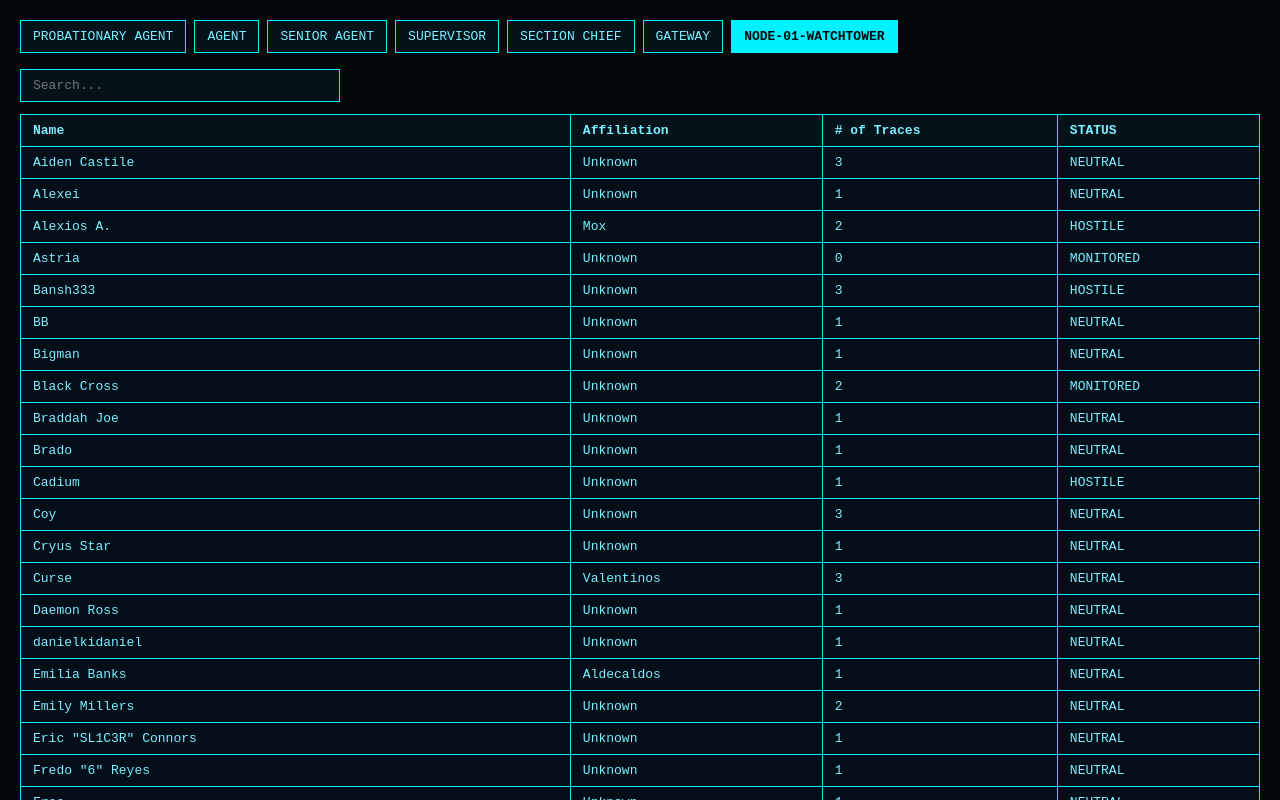
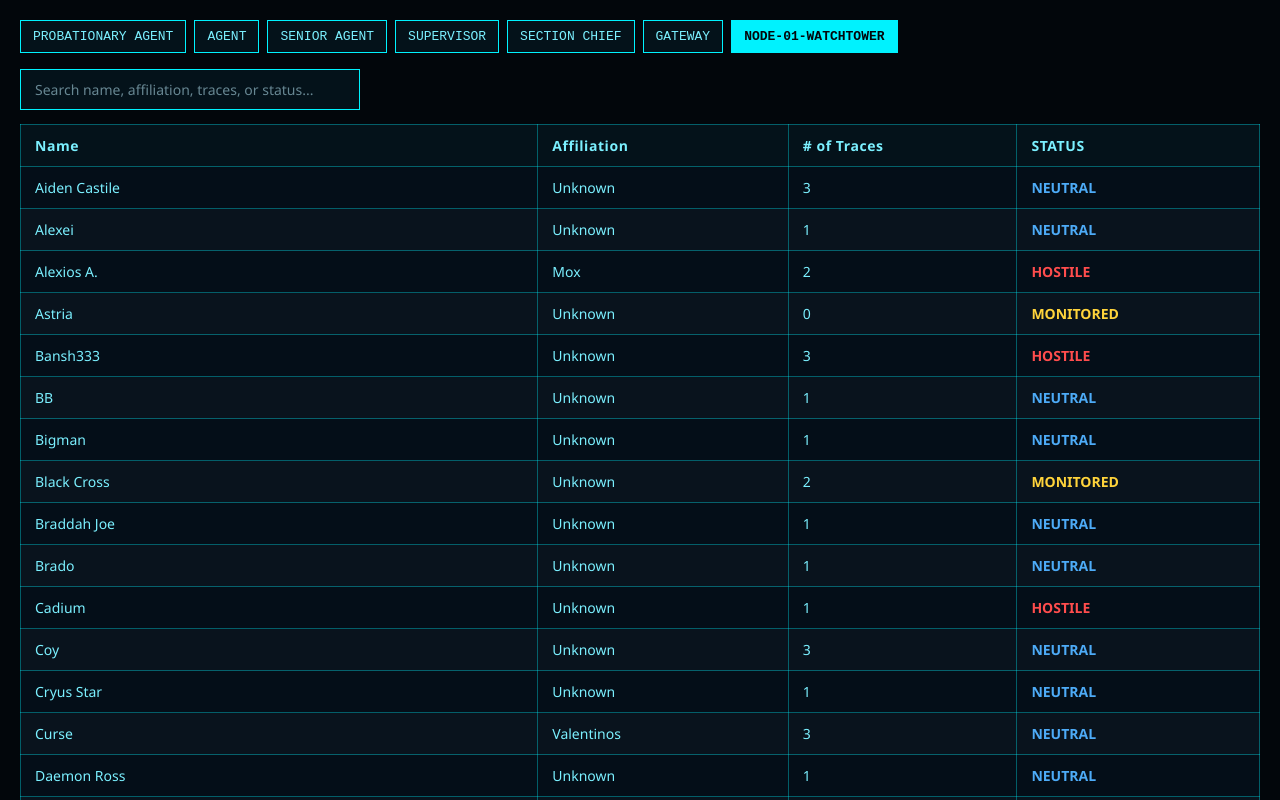
Before and after one commit to Mnemeory/mnemeory.github.io, a plain HTML site: page index.html in a window 1280 px wide. Both pictures are taken after a click on the button "NODE-01-WATCHTOWER". Shown: the top 800 px of the page. Drawn offline with Linux system fonts and the light colour scheme.

Commit message:
Update index.html

```diff
--- a/index.html
+++ b/index.html
@@ -128,13 +128,18 @@
 
     .db-search {
       background: #04121a;
-      color: #7bf0ff;
+      color: #e6f7ff;
       border: 1px solid #00f2fe;
-      padding: 8px 12px;
-      font: inherit;
-      margin-bottom: 12px;
-      width: 320px;
+      padding: 10px 14px;
+      font-family: "Segoe UI", system-ui, -apple-system, sans-serif;
+      font-size: 14px;
+      margin-bottom: 14px;
+      width: 340px;
       max-width: 100%;
+    }
+
+    .db-search::placeholder {
+      color: rgba(185, 232, 245, 0.55);
     }
 
     .db-search:focus {
@@ -145,17 +150,52 @@
       width: 100%;
       border-collapse: collapse;
       background: #040e18;
+      font-family: "Segoe UI", system-ui, -apple-system, sans-serif;
+      font-size: 14px;
+      line-height: 1.5;
     }
 
     th,
     td {
-      border: 1px solid #00f2fe;
-      padding: 8px 12px;
+      border: 1px solid rgba(0, 242, 254, 0.35);
+      padding: 10px 14px;
       text-align: left;
+      vertical-align: middle;
     }
 
     th {
       background: #04121a;
+      color: #7bf0ff;
+      font-weight: 600;
+      letter-spacing: 0.04em;
+    }
+
+    tbody tr:nth-child(even) {
+      background: rgba(255, 255, 255, 0.02);
+    }
+
+    tbody tr:hover {
+      background: rgba(0, 242, 254, 0.08);
+    }
+
+    .status-hostile {
+      color: #ff4d4d;
+      font-weight: 700;
+    }
+
+    .status-monitored {
+      color: #ffd43b;
+      font-weight: 700;
+    }
+
+    .status-neutral {
+      color: #4dabf7;
+      font-weight: 600;
+    }
+
+    .status-contained {
+      color: #ffffff;
+      font-weight: 700;
     }
 
     [hidden] {
@@ -195,7 +235,7 @@
   </section>
 
   <section id="dbView" hidden>
-    <input id="dbSearch" class="db-search" type="search" aria-label="Search Watchtower Database" placeholder="Search..." />
+    <input id="dbSearch" class="db-search" type="search" aria-label="Search Watchtower Database" placeholder="Search name, affiliation, traces, or status..." />
     <table>
       <thead>
         <tr>
@@ -226,6 +266,13 @@
 
     const collator = new Intl.Collator(undefined, { sensitivity: "base", numeric: true });
     const WATCHTOWER_TAB = "watchtower";
+
+    const STATUS_CLASSES = {
+      HOSTILE: "status-hostile",
+      MONITORED: "status-monitored",
+      NEUTRAL: "status-neutral",
+      CONTAINED: "status-contained"
+    };
 
     let entries = [];
     let watchtowerData = [];
@@ -271,11 +318,24 @@
 
       for (const row of rows) {
         const tr = document.createElement("tr");
-        for (const key of ["name", "affiliation", "traces", "status"]) {
-          const td = document.createElement("td");
-          td.textContent = row[key] ?? "";
-          tr.append(td);
+
+        const nameTd = document.createElement("td");
+        nameTd.textContent = row.name ?? "";
+
+        const affiliationTd = document.createElement("td");
+        affiliationTd.textContent = row.affiliation ?? "";
+
+        const tracesTd = document.createElement("td");
+        tracesTd.textContent = row.traces ?? "";
+
+        const statusValue = String(row.status ?? "").trim().toUpperCase();
+        const statusTd = document.createElement("td");
+        statusTd.textContent = row.status ?? "";
+        if (STATUS_CLASSES[statusValue]) {
+          statusTd.className = STATUS_CLASSES[statusValue];
         }
+
+        tr.append(nameTd, affiliationTd, tracesTd, statusTd);
         fragment.append(tr);
       }
 
```
